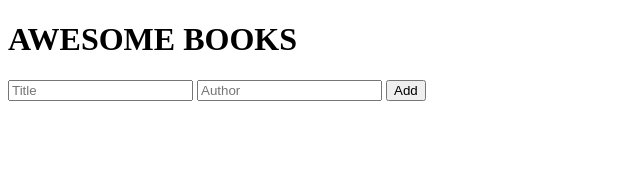
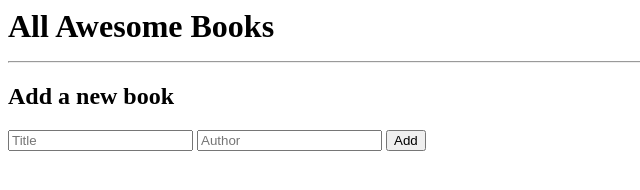
Before and after one commit to hakichris/Awesome-Books-Project, a plain HTML site: page index.html in a window 1280 px wide. Shown: the whole page, without its empty margins (0-640 px from the left). Drawn offline with Linux system fonts and the light colour scheme.

Commit message:
Update html

```diff
--- a/index.html
+++ b/index.html
@@ -4,22 +4,29 @@
     <meta charset="UTF-8" />
     <meta http-equiv="X-UA-Compatible" content="IE=edge" />
     <meta name="viewport" content="width=device-width, initial-scale=1.0" />
-    <title>Awesome-books</title>
-    <link rel="stylesheet" type="text/css" href="style.css" />
+    <link rel="stylesheet" href="style.css" type="text/css" />
+    <title>Awesome Books</title>
   </head>
   <body>
-    <h1>AWESOME BOOKS</h1>
-    <div id="booklist">
+    <main>
+      <div>
+        <h1 class="title">All Awesome Books</h1>
+      </div>
+      <div id="list" class="list">
         <ul id="book-list"></ul>
       </div>
-    <div id="form" class="input-form">
+
+      <hr />
+
+      <div id="form">
+        <h2 class="title1">Add a new book</h2>
         <form action="#" class="input-form" method="post">
           <input id="bookTitle" type="text" placeholder="Title" />
           <input id="bookAuthor" type="text" placeholder="Author" />
           <button id="add-btn" type="button">Add</button>
         </form>
       </div>
-
-    <script type="text/javascript" src="javascript.js"></script>
+    </main>
+    <script src="javascript.js"></script>
   </body>
 </html>
```
Lines whose indentation alone changed are shown as unchanged.
